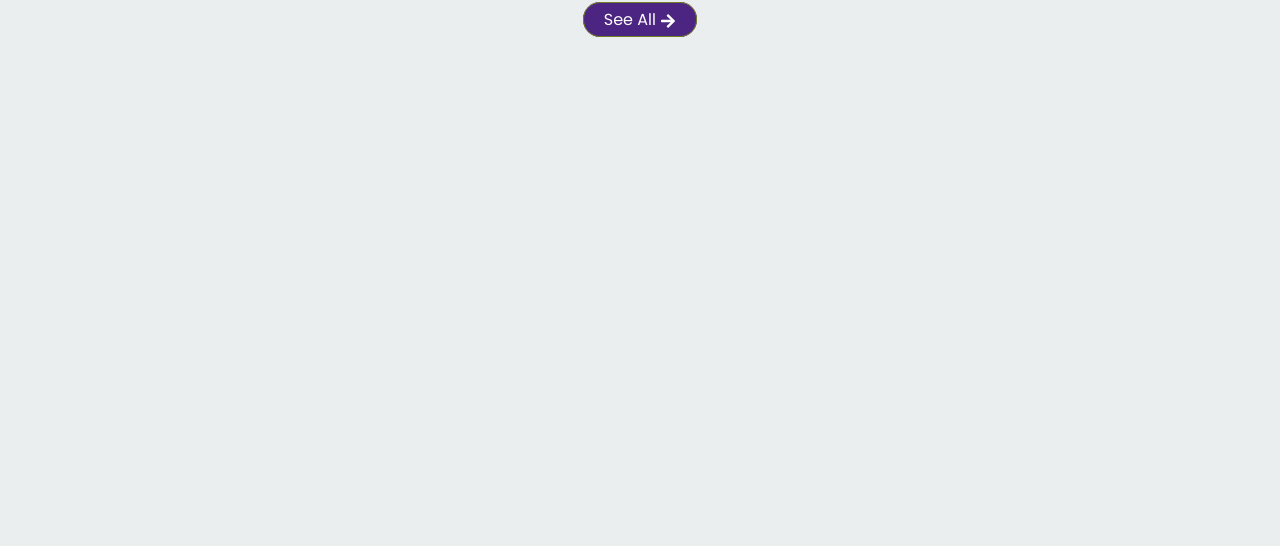
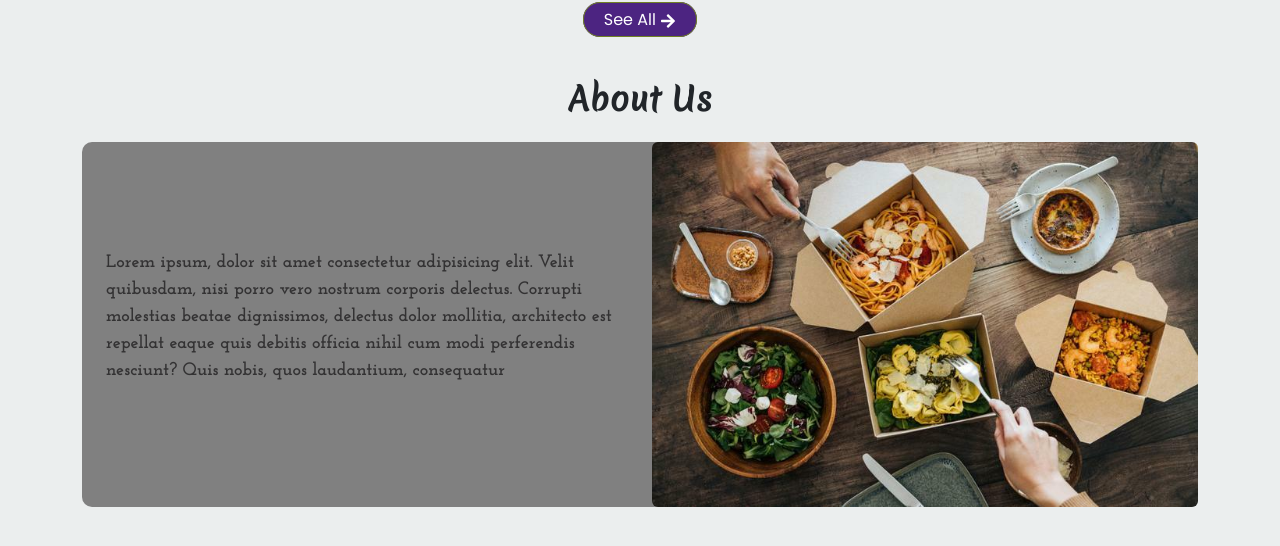
Before and after one commit to sksabbirhossain/daily-food-clint, a React (Create React App) app: page / in a window 1280 px wide. Shown: the part 1094-1640 px from the top of the page. Before the commit the page ends 1174 px from the top, so only its background shows below. Built offline with nearby package versions, Linux system fonts and the light colour scheme.

Commit message:
created aboutus section in home page

```diff
--- a/src/Pages/Home.js
+++ b/src/Pages/Home.js
@@ -3,13 +3,15 @@ import { FaArrowRight } from "react-icons/fa";
 import { Link } from "react-router-dom";
 import ServiceCard from "../components/ServiceCard/ServiceCard";
 import Slider from "../components/Slider/Slider";
+import aboutImg from "../images/aboutus/about.jpg";
+import "../styles/Home.css";
 
 const Home = () => {
   return (
     <>
       <Slider />
       {/* our services */}
-      <section className="mt-4 mt-md-5 mb-5">
+      <section className="mt-4 mt-md-5 ">
         <div className="container">
           <h2>our Services</h2>
           <div className="card-items mt-4">
@@ -20,7 +22,38 @@ const Home = () => {
             </div>
           </div>
           <div className="text-center">
-            <Link to="/" className="mainBtn">  See All <FaArrowRight /> </Link>
+            <Link to="/" className="mainBtn">
+              {" "}
+              See All <FaArrowRight />{" "}
+            </Link>
+          </div>
+        </div>
+      </section>
+
+      {/* About us */}
+      <section className="mt-4 mt-md-5 mb-5">
+        <div className="container">
+          <h2>about us</h2>
+          <div className="aboutUs mt-4">
+            <div className="row">
+              <div className="col-md-6">
+                <div className="d-flex h-100 align-items-center">
+                  <p className="praText ps-4">
+                    Lorem ipsum, dolor sit amet consectetur adipisicing elit.
+                    Velit quibusdam, nisi porro vero nostrum corporis delectus.
+                    Corrupti molestias beatae dignissimos, delectus dolor
+                    mollitia, architecto est repellat eaque quis debitis officia
+                    nihil cum modi perferendis nesciunt? Quis nobis, quos
+                    laudantium, consequatur
+                  </p>
+                </div>
+              </div>
+              <div className="col-md-6">
+                <div>
+                  <img src={aboutImg} className="img-fluid rounded" alt="" />
+                </div>
+              </div>
+            </div>
           </div>
         </div>
       </section>
--- a/src/index.css
+++ b/src/index.css
@@ -18,16 +18,16 @@ h2 {
   text-align: center;
   text-transform: capitalize;
 }
-.mainBtn{
+.mainBtn {
   padding: 5px 20px;
   background-color: #4c2481;
   color: #ffffff;
   border: 1px solid #708124;
   text-transform: capitalize;
   border-radius: 17px;
-  transition: all linear .3s;
+  transition: all linear 0.3s;
 }
-.mainBtn:hover{
+.mainBtn:hover {
   background-color: #708124;
   color: #ffffff;
 }
@@ -42,3 +42,8 @@ li {
 .active {
   color: #098d3c;
 }
+.praText {
+  font-family: "Josefin Slab", serif;
+  color: #333233;
+  font-size: 18px;;
+}
--- /dev/null
+++ b/src/styles/Home.css
@@ -0,0 +1,4 @@
+.aboutUs{
+    background-color: gray;
+    border-radius: 10px;
+}
```
Also changed, not shown: src/images/aboutus/about.jpg (added).
